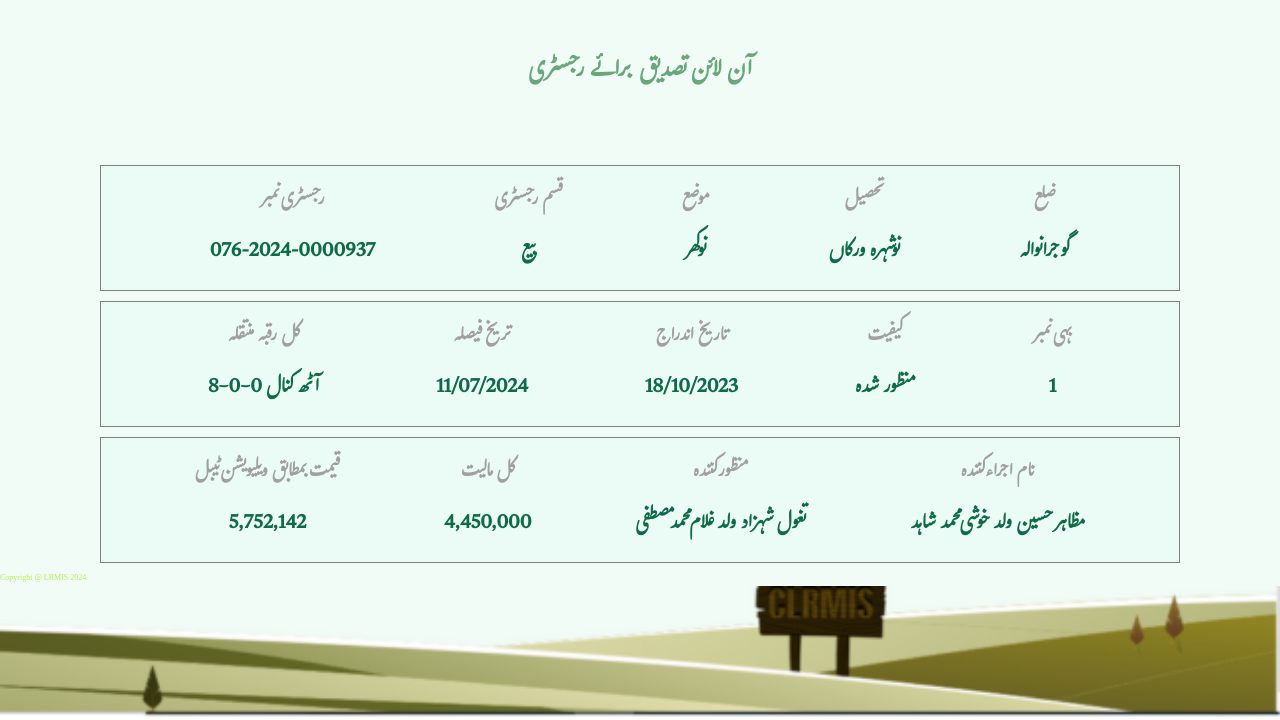
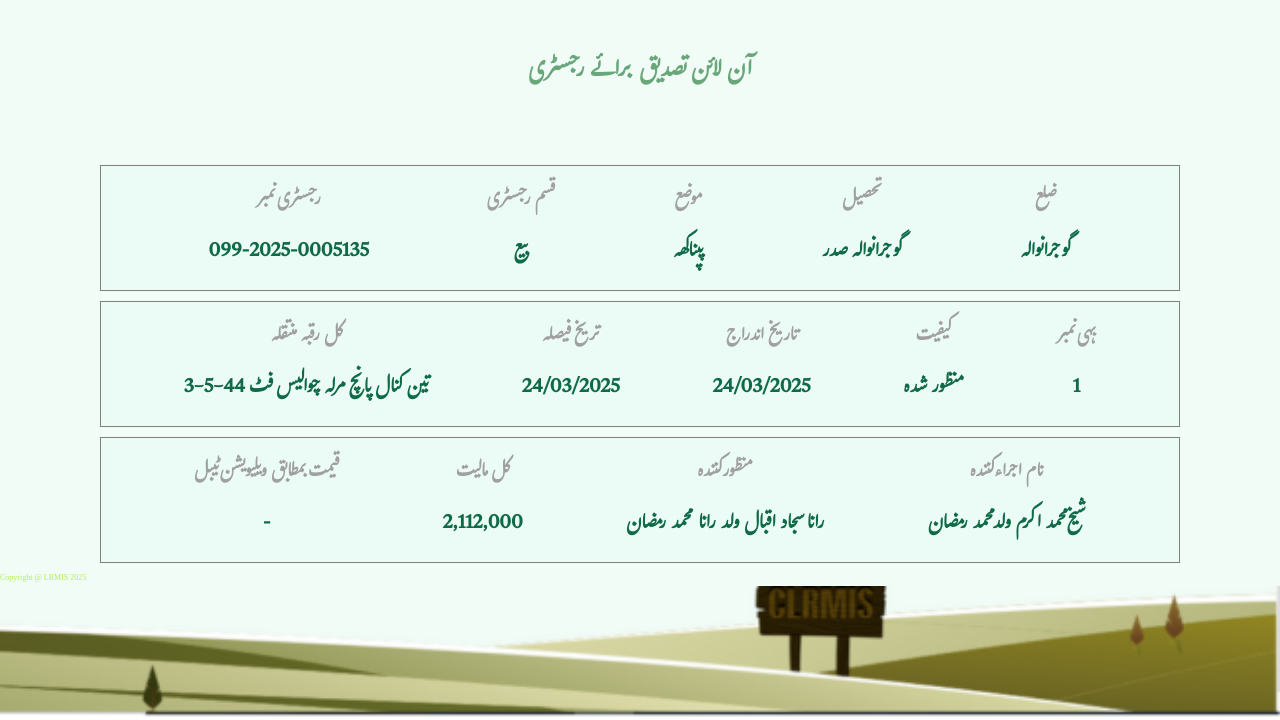
Before and after one commit to punjabzameen/Punjab50, a plain HTML site: page index.html in a window 1280 px wide. Shown: the part 80-800 px from the top of the page. Drawn offline with Linux system fonts and the light colour scheme.

Commit message:
Update index.html

```diff
--- a/index.html
+++ b/index.html
@@ -32,7 +32,7 @@
             <div class="item text1">
                 <h3>رجسٹری نمبر
                 </h3>
-                <p>076-2024-0000937
+                <p>099-2025-0005135
                 </p>
             </div>
             <div class="item text2"><h3>قسم رجسٹری
@@ -42,13 +42,13 @@
             <div class="item text3">
                 <h3>موضع
                 </h3>
-                <p>نوکھر
+                <p>پپناکھہ
                 </p>
             </div>
             <div class="item text4">
                 <h3>تحصیل
                 </h3>
-                <p>نوشہرہ ورکاں
+                <p>گوجرانوالہ صدر
                 </p>
             </div>
             <div class="item text5">
@@ -63,18 +63,18 @@
             <div class="item text1">
                 <h3>کل رقبہ منتقلہ
                 </h3>
-                <p>8-0-0 آٹھ کنال
+                <p>3-5-44 تین کنال پانچ مرلہ چوالیس فٹ
                 </p>
             </div>
             <div class="item text2"><h3>تریخ فیصلہ
 
             </h3>
-            <p>11/07/2024
+            <p>24/03/2025
             </p></div>
             <div class="item text3">
                 <h3>تاریخ اندراج
                 </h3>
-                <p>18/10/2023
+                <p>24/03/2025
                 </p>
             </div>
             <div class="item text4">
@@ -95,23 +95,23 @@
             <div class="item text1">
                 <h3>قیمت بمطابق ویلیویشن ٹیبل
                 </h3>
-                <p>5,752,142
+                <p>-
                 </p>
             </div>
             <div class="item text2"><h3>کل مالیت
             </h3>
-            <p>4,450,000
+            <p>2,112,000
             </p></div>
             <div class="item text3">
                 <h3>منظور کنندہ
                 </h3>
-                <p>تغول شہزاد ولد غلام محمد مصطفی
+                <p>رانا سجاد اقبال ولد رانا محمد رمضان
                 </p>
             </div>
             <div class="item text4">
                 <h3>نام اجراء کنندہ
                 </h3>
-                <p>مظاہر حسین ولد خوشی محمد شاہد
+                <p>شیخ محمد اکرم ولد محمد رمضان
                 </p>
             </div>
 
@@ -120,7 +120,7 @@
     </section>
     <!-- ----------------- Inage section------------------ -->
      <div class="bottom_img">
-        Copyright @ LRMIS 2024
+        Copyright @ LRMIS 2025
 
      </div>
      <!-- <div class="main">
```
